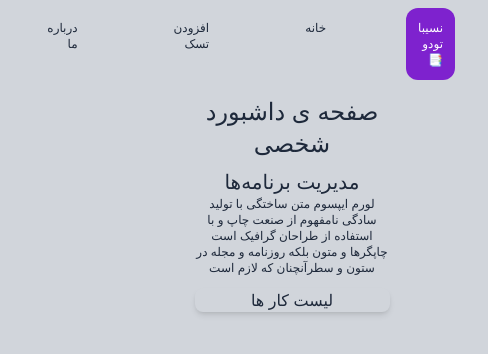
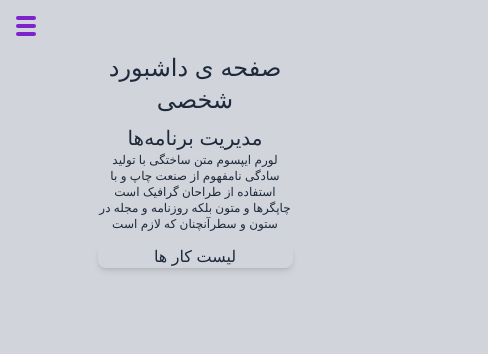
Before and after one commit to Msaeed144/next-todo-list, a Next.js app: page / in a window 390 px wide. Shown: the top 354 px of the page, 488 px wide, since content can reach past the window. Built offline with nearby package versions, Linux system fonts and the light colour scheme.

Commit message:
make header responsive

```diff
--- a/src/app/layout.tsx
+++ b/src/app/layout.tsx
@@ -2,6 +2,7 @@ import type { Metadata } from "next";
 import { Inter } from "next/font/google";
 import "./globals.css";
 import Link from "next/link";
+import Header from "@/components/Header";
 
 const inter = Inter({ subsets: ["latin"] });
 
@@ -15,43 +16,13 @@ export default function RootLayout({
 }: Readonly<{
   children: React.ReactNode;
 }>) {
+
   return (
     <html lang="fa" dir="rtl">
       <body className={`${inter.className} iransans bg-gray-300 text-slate-800`}>
-        <header className=" w-full mx-auto  py-2 text-xs flex">
-          <div>
-            <ul>
-              <li className="mx-8 text-white bg-purple-700 p-3 rounded-xl hover:bg-purple-500 hover:cursor-pointer">
-              <Link href="/">
-                 نسیبا تودو📑
-              </Link>
-              </li>
-            </ul>
-          </div>
-          <div>
-            <ul className="flex justify-around">
-              <li className="mx-9 p-3 rounded-xl hover:bg-purple-700 hover:cursor-pointer hover:text-white transition-all">
-               <Link href="/">
-               خانه
-               </Link>
-                </li>
-              <li className="mx-9 p-3 rounded-xl hover:bg-purple-700 hover:cursor-pointer hover:text-white transition-all">
-                <Link href="/add-job">
-                افزودن تسک
-                </Link>
-              </li>
-              <li className="mx-9 p-3 rounded-xl hover:bg-purple-700 hover:cursor-pointer hover:text-white transition-all">
-               <Link href="/about-us">
-                درباره ما
-              </Link>
-                </li>
-            </ul>
-          </div>
-          {/* <ul className=" flex justify-around">
-            <li className="p-2 rounded hover:bg-slate-800 hover:cursor-pointer transition-all">خانه</li>
-            <li className="p-2 rounded hover:bg-slate-800 hover:cursor-pointer transition-all">اضافه کردن کار</li>
-          </ul> */}
-        </header>
+
+        <Header />
+
         {children}
 
         </body>
--- /dev/null
+++ b/src/components/Header.tsx
@@ -0,0 +1,80 @@
+'use client'
+import Link from "next/link";
+import { useState } from "react";
+
+function Header() {
+    const [hambur , setHambur] = useState(false)
+    const hamburgerHandler = () => {
+        if(hambur == false){
+            setHambur(true)
+        }else{
+            setHambur(false)
+        }
+    }
+  return (
+    <>
+        <header className={`w-full mx-auto  py-2 text-xs sm:flex hidden`}>
+          <div>
+            <ul className="">
+              <li className="xl:mx-8 lg:mx-8 text-white bg-purple-700 p-3 rounded-xl hover:bg-purple-500 hover:cursor-pointer md:text-sm md:mx-3">
+              <Link href="/">
+                 نسیبا تودو📑
+              </Link>
+              </li>
+            </ul>
+          </div>
+          <div>
+            <ul className="flex justify-around">
+              <li className=" lg:mx-9 xl:mx-9 md:mx-1 p-3 rounded-xl hover:bg-purple-700 hover:cursor-pointer hover:text-white transition-all">
+               <Link href="/">
+               خانه
+               </Link>
+                </li>
+              <li className="mx-9 p-3 rounded-xl hover:bg-purple-700 hover:cursor-pointer hover:text-white transition-all">
+                <Link href="/add-job">
+                افزودن تسک
+                </Link>
+              </li>
+              <li className="mx-9 p-3 rounded-xl hover:bg-purple-700 hover:cursor-pointer hover:text-white transition-all">
+               <Link href="/about-us">
+                درباره ما
+              </Link>
+                </li>
+            </ul>
+          </div>
+          {/* <ul className=" flex justify-around">
+            <li className="p-2 rounded hover:bg-slate-800 hover:cursor-pointer transition-all">خانه</li>
+            <li className="p-2 rounded hover:bg-slate-800 hover:cursor-pointer transition-all">اضافه کردن کار</li>
+          </ul> */}
+        </header>
+        <header className=" flex sm:hidden m-4 justify-end z-10 relative">
+              <div id="hamberger" onClick={hamburgerHandler}>
+                <span className={` bg-purple-700 w-5 h-1 block rounded-xl mb-1 ${hambur?"rotate-45 translate-y-2":""} transition-all`}></span>
+                <span className={` bg-purple-700 w-5 h-1 block rounded-xl mb-1 ${hambur?"hidden":""} transition-all`}></span>
+                <span className={` bg-purple-700 w-5 h-1 block rounded-xl ${hambur?"rotate-135 ":""} transition-all`}></span>
+              </div>
+        </header>
+        <div className={`h-full w-full absolute ${hambur?"block":"hidden transition-all"} block sm:hidden bg-white top-0 z-0`}>
+          <ul>
+            <li className="my-4 text-2xl">
+              <Link href="/">
+                <p>خانه</p>
+              </Link>
+            </li>
+            <li className="mb-4 text-2xl">
+              <Link href="/add-job">
+                <p>افزودن تسک</p>
+              </Link>
+            </li>
+            <li className="text-2xl">
+              <Link href="/about-us">
+                <p>درباره ما</p>
+              </Link>
+            </li>
+          </ul>
+       </div>
+    </>
+  )
+}
+
+export default Header
--- a/tailwind.config.ts
+++ b/tailwind.config.ts
@@ -8,6 +8,9 @@ const config: Config = {
   ],
   theme: {
     extend: {
+      rotate:{
+        '135':'135deg'
+      },
       backgroundImage: {
         "gradient-radial": "radial-gradient(var(--tw-gradient-stops))",
         "gradient-conic":
```
Also changed, not shown: src/app/dist/layout.js, src/components/dist/Header.js (added).
